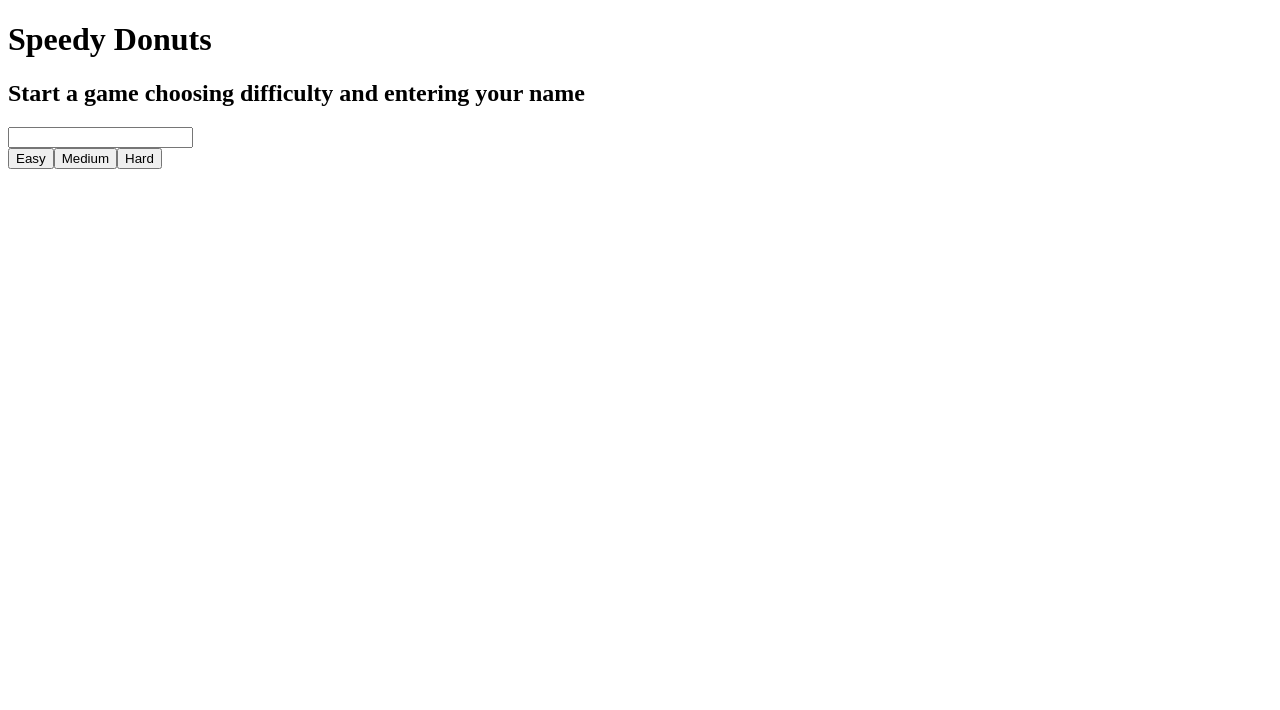
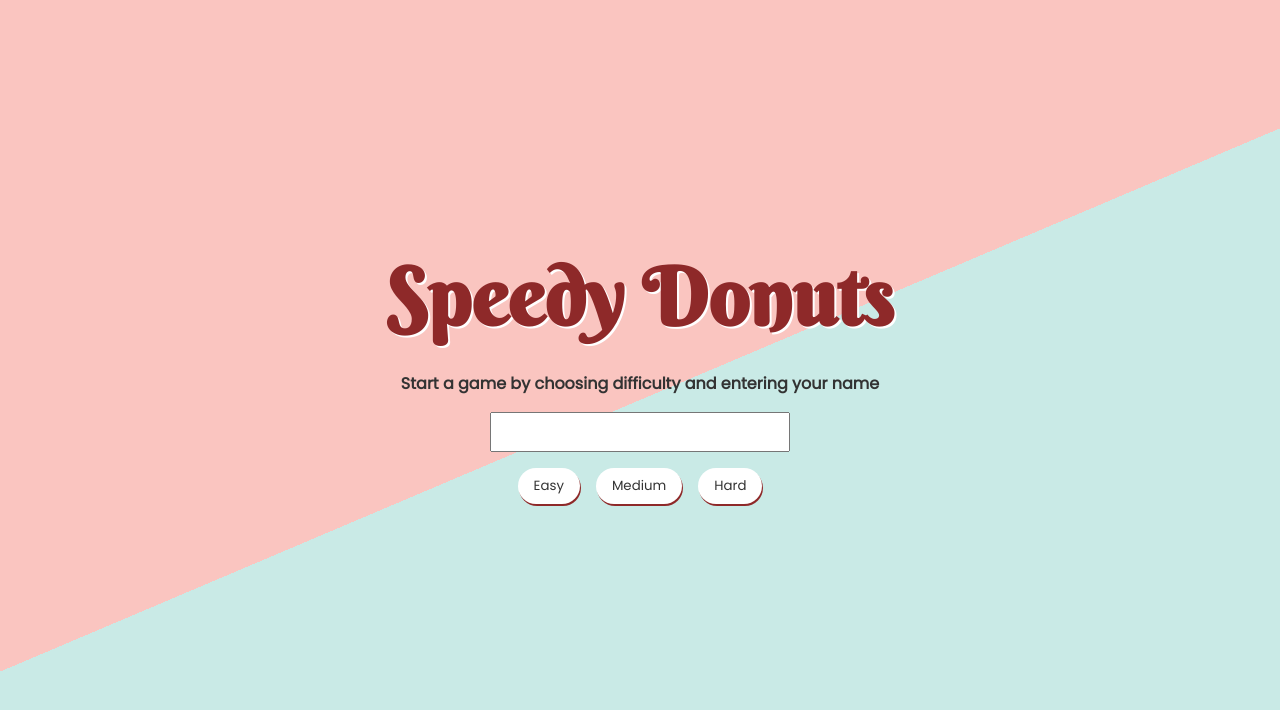
Before and after one commit to tdora28/react_speedgame, a React (Vite) app: page / in a window 1280 px wide. Shown: the top 710 px of the page. Built offline with nearby package versions, Linux system fonts and the light colour scheme.

Commit message:
Add styles from older Speedgame app

```diff
--- a/index.html
+++ b/index.html
@@ -1,8 +1,11 @@
-<!doctype html>
+<!DOCTYPE html>
 <html lang="en">
   <head>
     <meta charset="UTF-8" />
     <meta name="viewport" content="width=device-width, initial-scale=1.0" />
+    <link rel="preconnect" href="https://fonts.googleapis.com" />
+    <link rel="preconnect" href="https://fonts.gstatic.com" crossorigin />
+    <link href="https://fonts.googleapis.com/css2?family=Berkshire+Swash&family=Poppins&display=swap" rel="stylesheet" />
     <title>Speedgame</title>
   </head>
   <body>
--- a/src/App.jsx
+++ b/src/App.jsx
@@ -30,13 +30,18 @@ function App() {
     setGameOver(!gameOver);
   };
 
+  const closeHandler = () => {
+    setGameOver(!gameOver);
+    setGameLaunch(!gameLaunch);
+  };
+
   return (
-    <>
+    <main>
       <h1>Speedy Donuts</h1>
       {gameLaunch && <NewGame onclick={gameSetHandler} />}
       {gameOn && <Game score={score} circles={circles} stopHandler={stopHandler} />}
-      {gameOver && <GameOver />}
-    </>
+      {gameOver && <GameOver player={player} score={score} closeHandler={closeHandler} />}
+    </main>
   );
 }
 
--- a/src/UI_components/Circle.jsx
+++ b/src/UI_components/Circle.jsx
@@ -1,5 +1,5 @@
 function Circle() {
-  return <div className="circle">circle</div>;
+  return <div className="circle"></div>;
 }
 
 export default Circle;
--- a/src/components/Game.jsx
+++ b/src/components/Game.jsx
@@ -2,14 +2,16 @@ import Circle from "../UI_components/Circle.jsx";
 
 function Game({ score, circles, stopHandler }) {
   return (
-    <div>
-      <p>{score}</p>
-      <div>
+    <div className="layout-game">
+      <p className="layout-game__score">Score: {score}</p>
+      <div className="circles">
         {circles.map((el, i) => (
           <Circle key={i} />
         ))}
       </div>
-      <button onClick={stopHandler}>stop game</button>
+      <button className="button" onClick={stopHandler}>
+        stop game
+      </button>
     </div>
   );
 }
--- a/src/components/GameOver.jsx
+++ b/src/components/GameOver.jsx
@@ -1,5 +1,19 @@
-function GameOver() {
-  return <div>Game Over</div>;
+function GameOver({ player, score, closeHandler }) {
+  return (
+    <div className="overlay">
+      <div className="modal">
+        <h2>Game Over</h2>
+        <h3>{player.name}</h3>
+        <p>Level: {player.level}</p>
+        <p className="modal__score">
+          Total score: <span id="totalScore">{score}</span>
+        </p>
+        <button className="button" onClick={closeHandler} id="closeModalButton">
+          Close
+        </button>
+      </div>
+    </div>
+  );
 }
 
 export default GameOver;
--- a/src/components/NewGame.jsx
+++ b/src/components/NewGame.jsx
@@ -8,13 +8,19 @@ function NewGame({ onclick }) {
   };
 
   return (
-    <div>
-      <h2>Start a game choosing difficulty and entering your name</h2>
+    <div className="layout-newgame">
+      <h2>Start a game by choosing difficulty and entering your name</h2>
       <input type="text" onChange={inputHandler} />
-      <div>
-        <button onClick={() => onclick("easy", name)}>Easy</button>
-        <button onClick={() => onclick("medium", name)}>Medium</button>
-        <button onClick={() => onclick("hard", name)}>Hard</button>
+      <div className="layout-buttons">
+        <button className="button" onClick={() => onclick("easy", name)}>
+          Easy
+        </button>
+        <button className="button" onClick={() => onclick("medium", name)}>
+          Medium
+        </button>
+        <button className="button" onClick={() => onclick("hard", name)}>
+          Hard
+        </button>
       </div>
     </div>
   );
--- a/src/index.css
+++ b/src/index.css
@@ -1,10 +1,232 @@
+/*
+RESOURCES
+
+Donut image:
+https://pixabay.com/vectors/donut-donuts-bread-confectionery-1139832/
+
+Music:
+Music by 29811401 from Pixabay
+Music by <a href="https://pixabay.com/users/29811401-29811401/?utm_source=link-attribution&utm_medium=referral&utm_campaign=music&utm_content=120336">29811401</a> from <a href="https://pixabay.com/music//?utm_source=link-attribution&utm_medium=referral&utm_campaign=music&utm_content=120336">Pixabay</a>
+
+Sound effects:
+1. Clicking: Sound Effect by irinairinafomicheva from Pixabay
+Sound Effect by <a href="https://pixabay.com/users/irinairinafomicheva-25140203/?utm_source=link-attribution&utm_medium=referral&utm_campaign=music&utm_content=13692">irinairinafomicheva</a> from <a href="https://pixabay.com/sound-effects//?utm_source=link-attribution&utm_medium=referral&utm_campaign=music&utm_content=13692">Pixabay</a>
+2. Success: Sound Effect from Pixabay
+Sound Effect from <a href="https://pixabay.com/?utm_source=link-attribution&utm_medium=referral&utm_campaign=music&utm_content=6297">Pixabay</a>
+
+*/
+
+:root {
+  --font-base: "Poppins", sans-serif;
+  --font-display: "Berkshire Swash", cursive;
+
+  --clr-pink: #fac5c0;
+  --clr-turqoise: #c9eae6;
+  --clr-font: #333;
+  --clr-shadow: #8e2929;
+}
+
+* {
+  margin: 0;
+  padding: 0;
+  box-sizing: border-box;
+}
+
+body {
+  background: linear-gradient(157deg, var(--clr-pink) 0%, var(--clr-pink) 50%, var(--clr-turqoise) 50%, var(--clr-turqoise) 100%);
+  background-attachment: fixed;
+  background-repeat: no-repeat;
+  font-family: var(--font-base);
+  color: var(--clr-font);
+}
+
+h1 {
+  font-family: var(--font-display);
+  font-size: 5rem;
+  color: var(--clr-shadow);
+  text-align: center;
+  text-shadow: 2px 2px #fff;
+}
+
+button {
+  border: none;
+  background: none;
+  font-family: inherit;
+  color: inherit;
+  cursor: pointer;
+}
+
+input {
+  padding: 0.5rem;
+  font-family: inherit;
+}
+
+.button {
+  padding: 0.5rem 1rem;
+  background: #fff;
+  border-radius: 20px;
+  box-shadow: 1px 2px 0 var(--clr-shadow);
+  transition: background 0.2s ease-in;
+}
+
+.button:hover {
+  background: var(--clr-pink);
+}
+
+.button:active {
+  transform: translateY(2px);
+  box-shadow: 1px 2px 0 transparent;
+}
+
+.button.hidden {
+  display: none;
+}
+
+/* Layouts */
+
+main {
+  display: flex;
+  flex-direction: column;
+  justify-content: center;
+  align-items: center;
+  row-gap: 1.5rem;
+  min-height: calc(100vh - 3rem);
+}
+
+.layout-newgame,
+.layout-game {
+  display: flex;
+  flex-direction: column;
+  align-items: center;
+  gap: 1rem;
+  padding: 0 0.5rem;
+}
+.layout-newgame h2 {
+  font-size: 1rem;
+  text-align: center;
+}
+.layout-newgame input {
+  width: 300px;
+  max-width: 95%;
+  text-align: center;
+}
+.layout-buttons {
+  display: flex;
+  gap: 1rem;
+}
+.layout-game__score {
+  font-size: 2rem;
+}
+
+/* Circles */
+
+.circles {
+  display: flex;
+  flex-wrap: wrap;
+  justify-content: center;
+  gap: 2rem;
+  padding: 2rem;
+  border-radius: 15px;
+  box-shadow: 1px 1px 2px grey;
+
+  /* From css-pattern.com */
+  --s: 20px; /* size of the lines */
+  --g: 15px; /* gap between lines */
+
+  --c1: #ffd2d2;
+  --c2: #fee5e5;
+
+  background: conic-gradient(at var(--s) calc(100% - var(--s)), #0000 270deg, var(--c1) 0) calc(var(--s) + var(--g)) 0, linear-gradient(var(--c2) var(--s), #0000 0) 0 var(--g), conic-gradient(at var(--s) calc(100% - var(--s)), #0000 90deg, var(--c2) 0 180deg, var(--c1) 0), white;
+  background-size: calc(2 * (var(--s) + var(--g))) calc(2 * (var(--s) + var(--g)));
+}
+
 .circle {
+  position: relative;
   display: flex;
   justify-content: center;
   align-items: center;
-  width: 100px;
-  height: 100px;
+  width: 150px;
+  height: 150px;
+  background-color: #fff;
+  border: 1px solid lightgrey;
   border-radius: 50%;
-  background: tomato;
-  color: white;
+  box-shadow: 2px 2px 0 var(--clr-shadow);
+  pointer-events: none;
 }
+.circle::after {
+  content: "";
+  position: absolute;
+  width: 80%;
+  height: 80%;
+  border-radius: 50%;
+  box-shadow: inset 0 0 3px grey;
+}
+
+.circle.active {
+  background-image: url("./assets/donut.png");
+  background-position: center;
+  background-repeat: no-repeat;
+  background-size: cover;
+}
+
+/* Modal */
+.overlay {
+  position: fixed;
+  top: 0;
+  left: 0;
+  z-index: 100;
+  display: flex;
+  justify-content: center;
+  align-items: center;
+  width: 100vw;
+  height: 100vh;
+  background: rgba(0, 0, 0, 0.8);
+}
+
+.modal {
+  position: relative;
+  width: 95%;
+  max-width: 500px;
+  display: flex;
+  flex-direction: column;
+  align-items: center;
+  padding: 3.5rem 3rem 3rem;
+  background: #fff;
+  border-radius: 15px;
+  text-align: center;
+}
+.modal h2 {
+  margin-bottom: 1rem;
+  font-size: 2rem;
+}
+.modal h3 {
+  font-family: var(--font-display);
+  font-size: 1.5rem;
+}
+.modal__score {
+  margin-top: 1rem;
+  font-size: 1.5rem;
+}
+.overlay button {
+  position: absolute;
+  top: 1rem;
+  right: 1rem;
+  background: var(--clr-pink);
+}
+
+/* Footer */
+footer {
+  height: 3rem;
+  text-align: center;
+}
+
+@media screen and (max-width: 800px) {
+  h1 {
+    font-size: 3rem;
+  }
+
+  .circle {
+    width: 100px;
+    height: 100px;
+  }
+}
```
Also changed, not shown: src/assets/donut.png (added).
